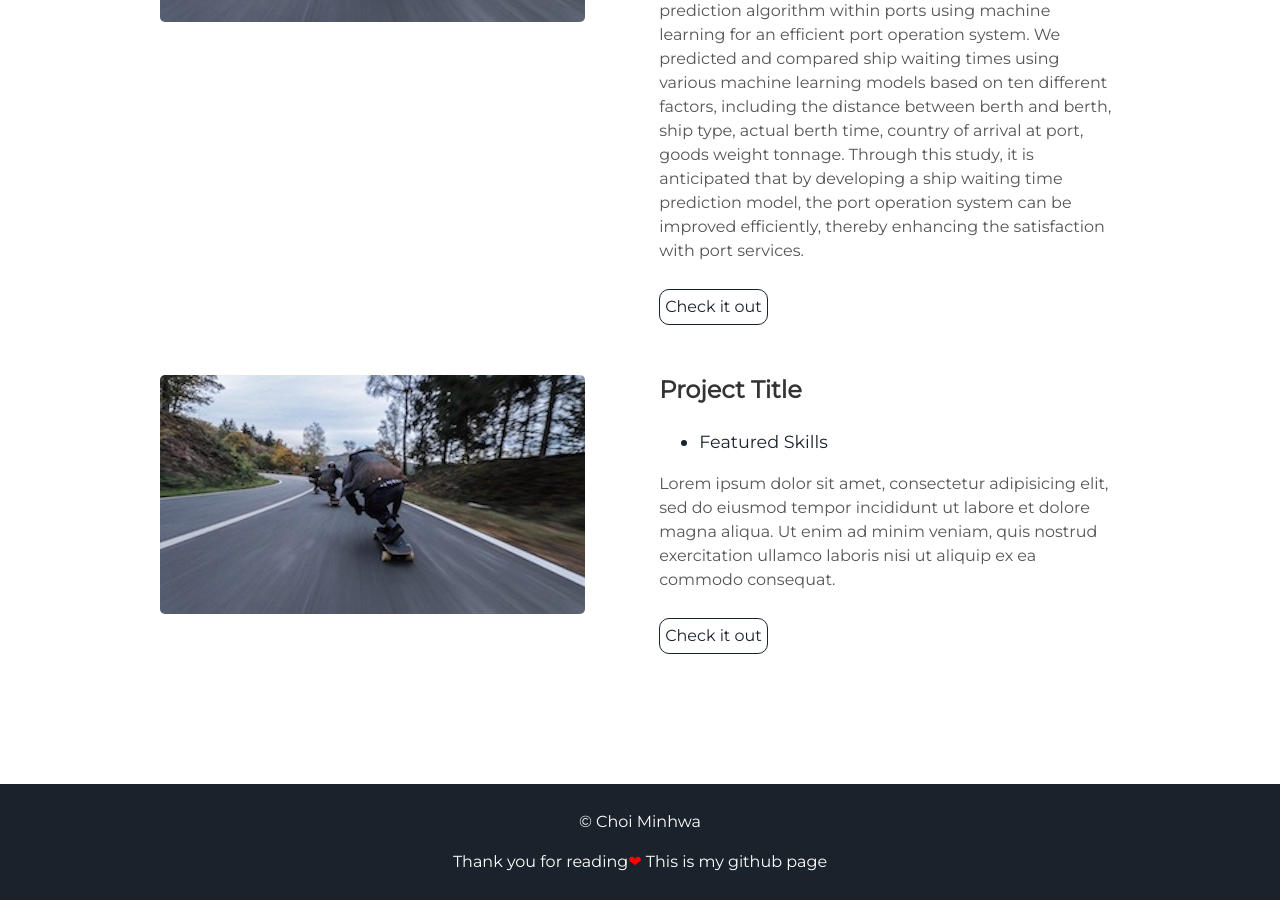
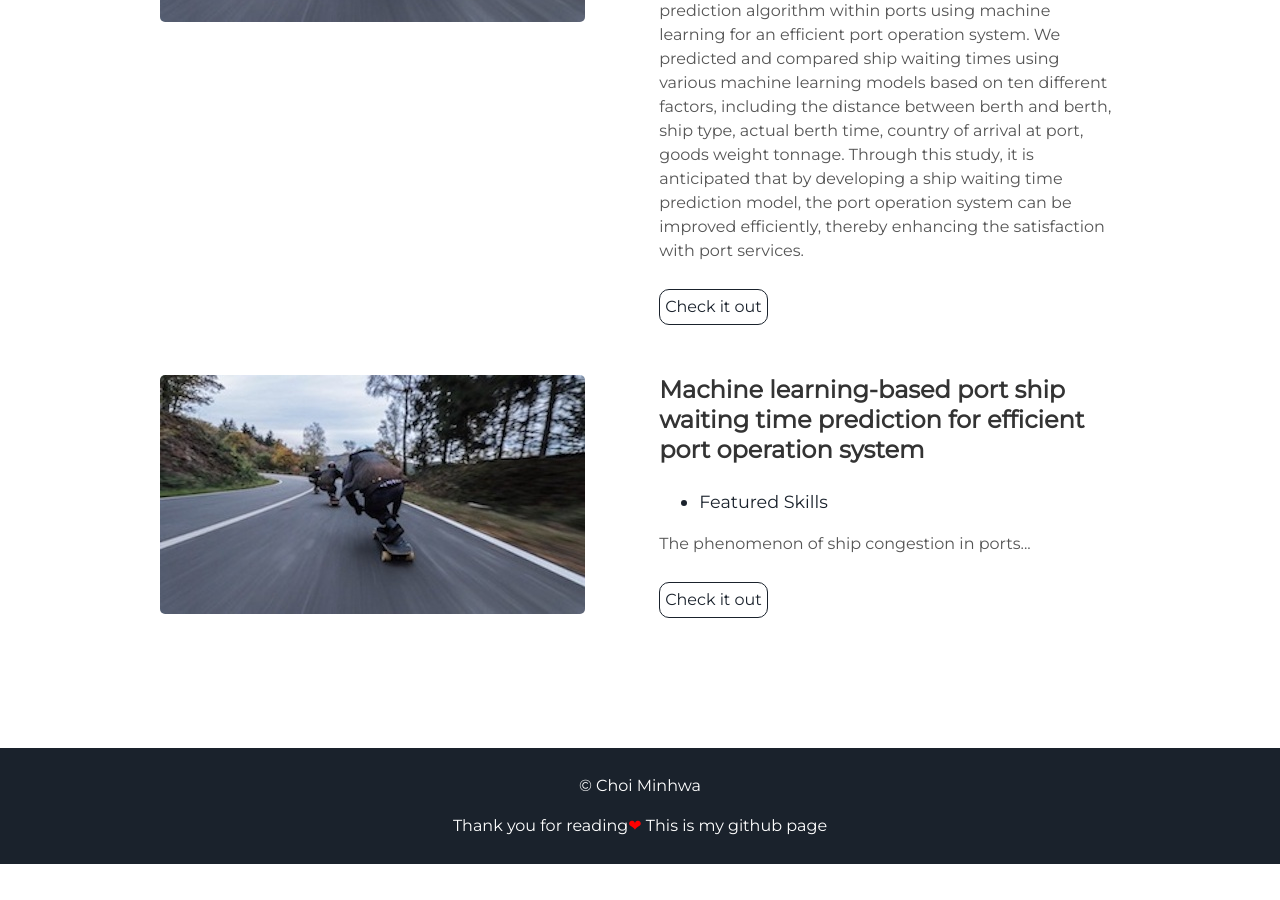
Before and after one commit to alsghk05/alsghk05.github.io, a Jekyll site: the page built from index.html, in a window 1280 px wide and 900 px high, scrolled down 2592 px. Built offline with Jekyll 4.4.1, drawn with Linux system fonts in a browser that asks for light colours; after the commit the page ends 3456 px from its top, so only the background shows below that.

Commit message:
Update projects.html

```diff
--- a/_includes/projects.html
+++ b/_includes/projects.html
@@ -11,7 +11,7 @@
       <li> Featured Skills</li>
     </ul>
     <p>The phenomenon of ship congestion in ports is a significant issue for the profitability of ships and the national logistics competitiveness. Expanding port facilities to address this problem is time-consuming and costly. In this paper, we propose a ship waiting time prediction algorithm within ports using machine learning for an efficient port operation system. We predicted and compared ship waiting times using various machine learning models based on ten different factors, including the distance between berth and berth, ship type, actual berth time, country of arrival at port, goods weight tonnage. Through this study, it is anticipated that by developing a ship waiting time prediction model, the port operation system can be improved efficiently, thereby enhancing the satisfaction with port services.</p>
-    <a class="project-link" href="#">Check it out</a>
+    <a class="project-link" href="{{ site.baseurl }}/projects/project-details.html">Check it out</a>
   </div>
 </div>
 <div class="user-projects">
@@ -24,7 +24,7 @@
       <li> Featured Skills</li>
     </ul>
     <p>The phenomenon of ship congestion in ports is a significant issue for the profitability of ships and the national logistics competitiveness. Expanding port facilities to address this problem is time-consuming and costly. In this paper, we propose a ship waiting time prediction algorithm within ports using machine learning for an efficient port operation system. We predicted and compared ship waiting times using various machine learning models based on ten different factors, including the distance between berth and berth, ship type, actual berth time, country of arrival at port, goods weight tonnage. Through this study, it is anticipated that by developing a ship waiting time prediction model, the port operation system can be improved efficiently, thereby enhancing the satisfaction with port services.</p>
-    <a class="project-link" href="#">Check it out</a>
+    <a class="project-link" href="{{ site.baseurl }}/projects/project-details.html">Check it out</a>
   </div>
 </div>
 <div class="user-projects">
@@ -32,11 +32,11 @@
     <img alt="mountains" src="{{ "/assets/img/skate.jpg" | prepend: site.baseurl }}" />
   </div>
   <div class="contents-right">
-    <h3> Project Title </h3>
+    <h3> Machine learning-based port ship waiting time prediction for efficient port operation system </h3>
     <ul>
       <li> Featured Skills</li>
     </ul>
-    <p>Lorem ipsum dolor sit amet, consectetur adipisicing elit, sed do eiusmod tempor incididunt ut labore et dolore magna aliqua. Ut enim ad minim veniam, quis nostrud exercitation ullamco laboris nisi ut aliquip ex ea commodo consequat.</p>
-    <a class="project-link" href="#">Check it out</a>
+    <p>The phenomenon of ship congestion in ports...</p>
+    <a class="project-link" href="{{ site.baseurl }}/projects/ship-waiting-time.html">Check it out</a>
   </div>
 </div>
```
